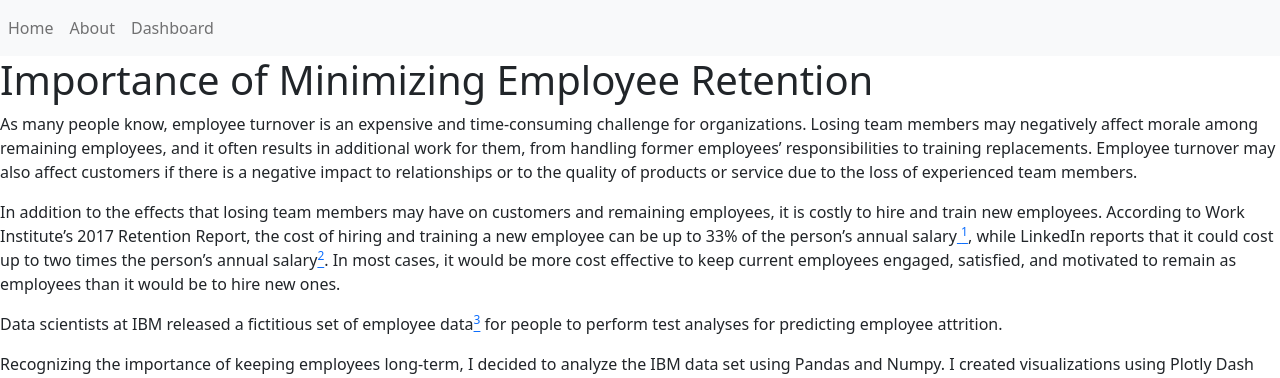
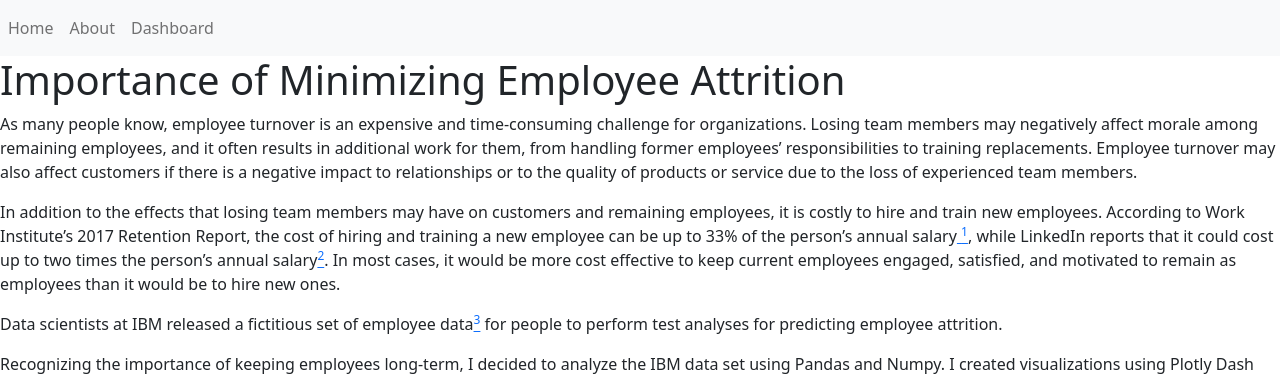
Before and after one commit to ErinRichard/employee-attrition-analysis, a Flask app: template emp_attrition/templates/about.html in a window 1280 px wide. Shown: the top 378 px of the page. Run offline with Flask 3, Linux system fonts and the light colour scheme; the template is opened without the code that fills it, so the values that code supplies are empty; parts of the project's set-up code (start-up, migrations or seed data) failed here and were passed over; some libraries are stand-ins or nearby versions.

Commit message:
revised Procefile

```diff
--- a/emp_attrition/templates/about.html
+++ b/emp_attrition/templates/about.html
@@ -27,7 +27,7 @@
 <!-- Navbar End -->
 
 <article>
-<h1>Importance of Minimizing Employee Retention</h1>
+<h1>Importance of Minimizing Employee Attrition</h1>
 
 <p>As many people know, employee turnover is an expensive and time-consuming challenge for organizations. Losing team members may negatively affect morale among remaining employees, and it often results in additional work for them, from handling former employees’ responsibilities to training replacements. Employee turnover may also affect customers if there is a negative impact to relationships or to the quality of products or service due to the loss of experienced team members.
 </p>
```
Also changed, not shown: 1 other file.
